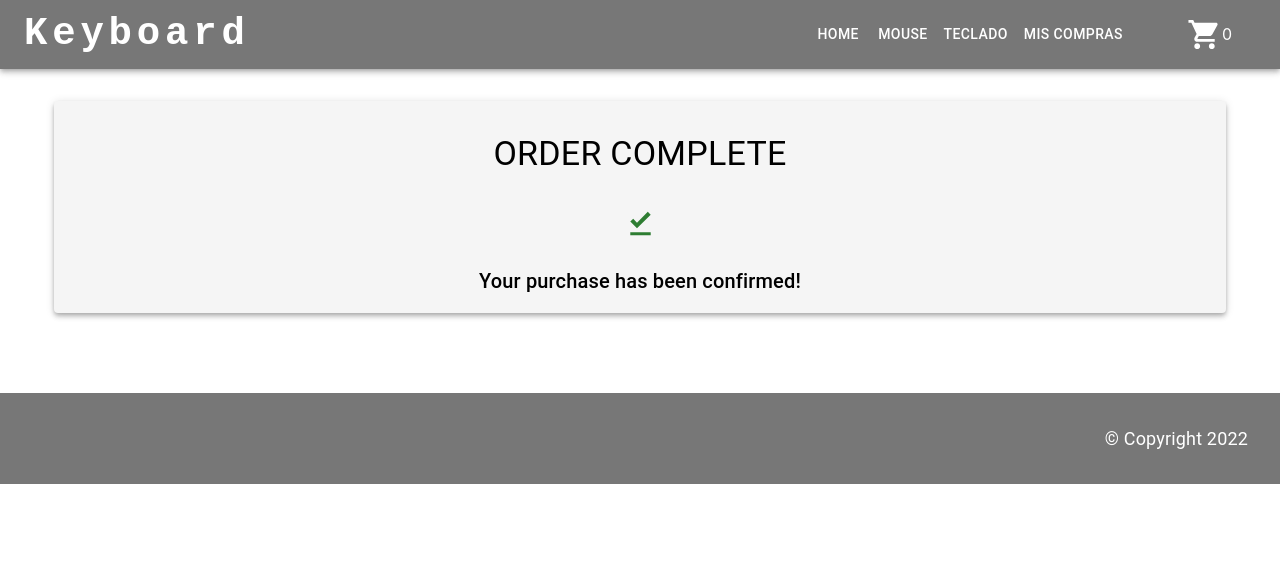
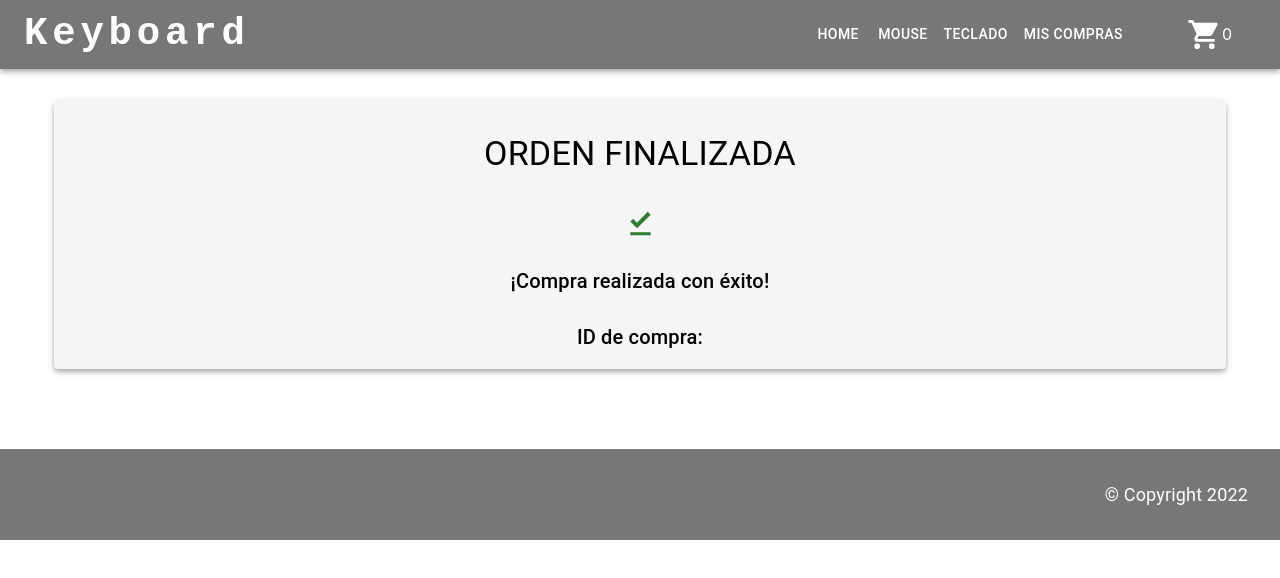
Before and after one commit to GuillermoSMG/keyboardecommerce, a React (Create React App) app: page /GraciasPorSuCompra in a window 1280 px wide. Shown: the top 578 px of the page. Built offline with nearby package versions, Linux system fonts and the light colour scheme.

Commit message:
delete Contacto component

```diff
--- a/src/App.js
+++ b/src/App.js
@@ -5,7 +5,6 @@ import ItemListContainer from "./components/ItemListContainer";
 import NavBar from "./components/Navbar";
 import ContextContainer from "./components/ContextContainer";
 import Checkout from "./components/Checkout";
-
 import ExitoCompra from "./components/ExitoCompra";
 import Brief from "./components/Brief";
 
--- a/src/components/Brief.jsx
+++ b/src/components/Brief.jsx
@@ -6,7 +6,6 @@ import { contextoGeneral } from "./ContextContainer";
 export default function Brief() {
 
 	const { pedidosArr } = useContext(contextoGeneral);
-
   return (
     <Container>
       {pedidosArr.length ? pedidosArr.map((item)=> (<Box sx={{ background: "#f8f8f8", margin: "1rem",display: "flex",flexDirection:"column", alignItems: "center", padding: "1rem", borderRadius: "10px", height: "fit-content" }}>
--- a/src/components/Checkout.jsx
+++ b/src/components/Checkout.jsx
@@ -15,6 +15,8 @@ export default function Checkout() {
 	const [tel, setTel] = useState("");
 	const [email, setEmail] = useState("");
   const navigate = useNavigate()
+
+  let disableComprar = carrito.length > 0;
 
 	function validateEmail(email) {
 		let re = /^[^\s@]+@[^\s@]+\.[^\s@]+$/;
@@ -144,14 +146,11 @@ export default function Checkout() {
                       inputProps={{ maxLength: 12, minLength: 5 }}
                       InputLabelProps={{ shrink: true }}
                     />
-                    {carrito.length ?
-					<Button type="submit" variant="outlined" color="success" startIcon={<AttachMoneyIcon />}>Comprar</Button> :
-					<Button variant="contained" disabled startIcon={<AttachMoneyIcon />}>Comprar</Button>}
+					          <Button type="submit" variant="outlined" color="success" disabled={!disableComprar} startIcon={<AttachMoneyIcon />}>Comprar</Button>
                   </Stack>
                 </Box>
               </FormControl>
             </form>
-
 			</Box>
 		</Container>
 	);
--- a/src/components/Contacto.jsx
+++ /dev/null
@@ -1,5 +0,0 @@
-import React from "react";
-
-export default function Contacto() {
-	return <div>Contactanos</div>;
-}
--- a/src/components/ContextContainer.jsx
+++ b/src/components/ContextContainer.jsx
@@ -7,6 +7,7 @@ export default function ContextContainer({ children }) {
 	const [carrito, setCarrito] = useState(JSON.parse(localStorage.getItem("carrito")) || []);
 	const [totalAPagar, setTotalApagar] = useState(0);
 	const [pedidosArr, setPedidos] = useState(JSON.parse(localStorage.getItem("pedido")) || []);
+	const [compraId, setCompraId] = useState(JSON.parse(localStorage.getItem("compraId")) || []);
 
 	useEffect(() => {
 		localStorage.setItem("carrito", JSON.stringify(carrito));
@@ -45,5 +46,5 @@ export default function ContextContainer({ children }) {
 		setTotalApagar(tot);
 	}, [carrito]);
 
-	return <contextoGeneral.Provider value={{ carrito, addItem, removeItem, clear, totalAPagar, pedidosArr, setPedidos }}>{children}</contextoGeneral.Provider>;
+	return <contextoGeneral.Provider value={{ carrito, addItem, removeItem, clear, totalAPagar, pedidosArr, setPedidos, compraId, setCompraId }}>{children}</contextoGeneral.Provider>;
 }
--- a/src/components/ExitoCompra.jsx
+++ b/src/components/ExitoCompra.jsx
@@ -2,17 +2,20 @@ import React from "react";
 import { Grid, Paper, Typography } from "@mui/material";
 import FileDownloadDoneIcon from '@mui/icons-material/FileDownloadDone';
 
-export default function ExitoCompra() {
+export default function ExitoCompra({compraId}) {
   return (
     <Grid container spacing={2} justifyContent="center" my={2} alignItems="center" mb={10}>
       <Grid item xs={11} xl={10}>
         <Paper elevation={4} sx={{ bgcolor: "whitesmoke", padding: "16px" }}>
           <Typography align="center" variant="h4" color="initial" mt={2} mb={4}>
-            ORDER COMPLETE
+            ORDEN FINALIZADA
           </Typography>
           <FileDownloadDoneIcon color="success" fontSize="large" sx={{display: "block", mx: "auto"}}/>
           <Typography mt={3} align="center" variant="h6" color="initial">
-            Your purchase has been confirmed!
+            ¡Compra realizada con éxito!
+          </Typography>
+          <Typography mt={3} align="center" variant="h6" color="initial">
+            ID de compra: {compraId}
           </Typography>
         </Paper>
       </Grid>
```
Lines whose indentation alone changed are shown as unchanged.
